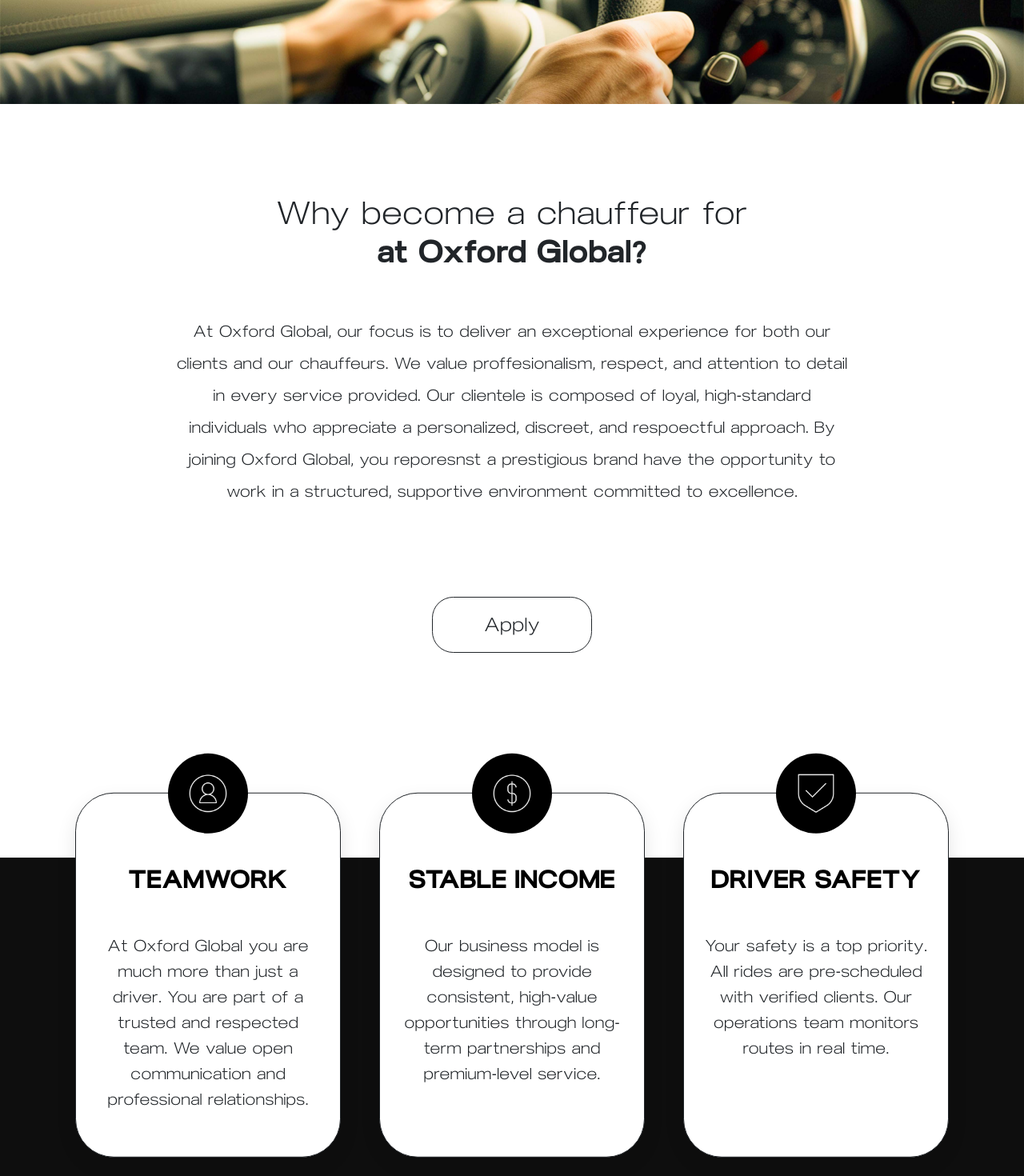
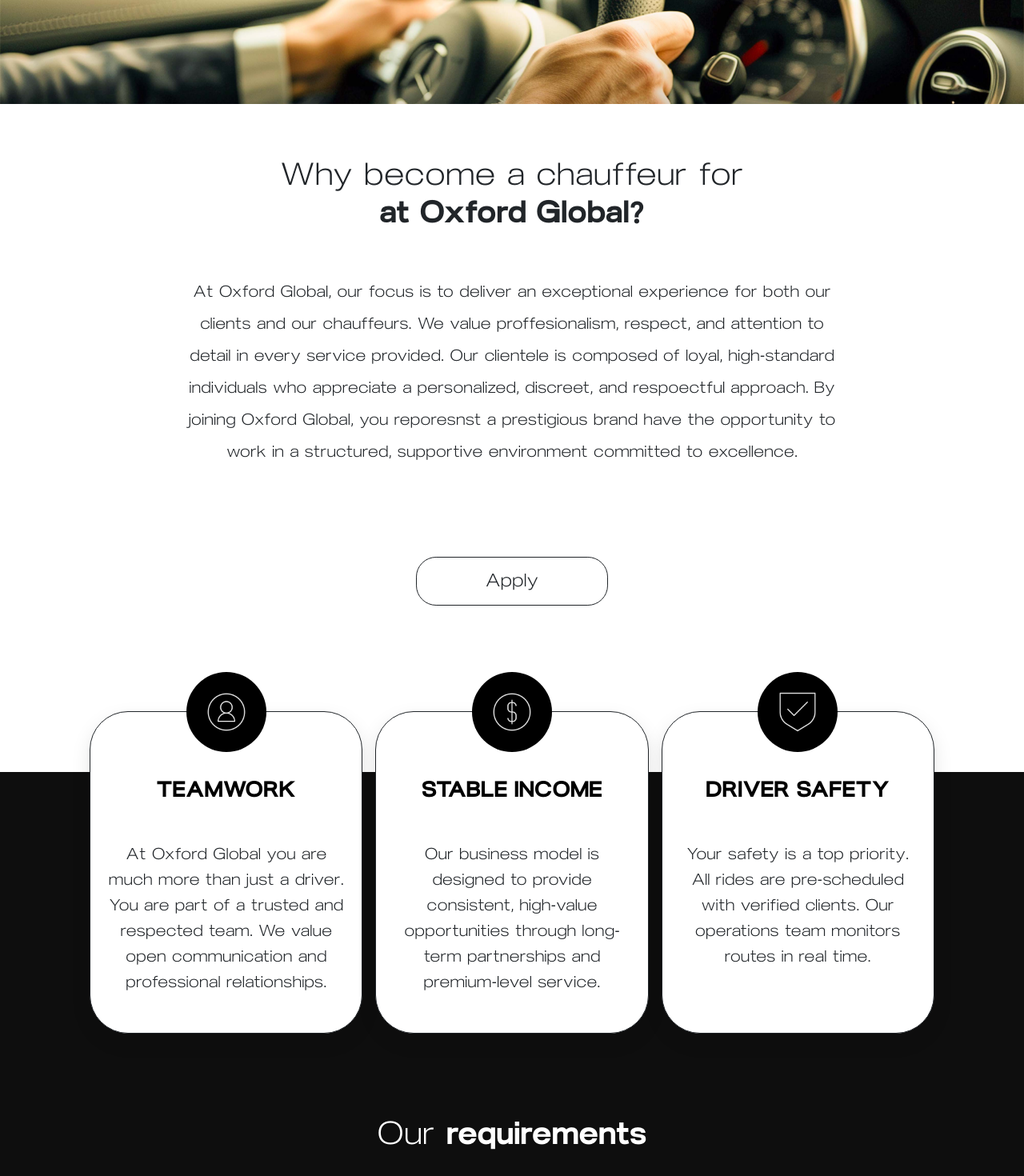
Before and after one commit to zebra76966/oxfordglobal, a React (Create React App) app: page /forchauffeurs in a window 1280 px wide. Shown: the part 360-1830 px from the top of the page at 80% size. Built offline with nearby package versions, Linux system fonts and the light colour scheme.

Commit message:
Added maxWidths and font sizes according to the xd

```diff
--- a/src/components/about/about.js
+++ b/src/components/about/about.js
@@ -8,7 +8,7 @@
 const AboutUs = () => {
   return (
     <>
-      <div className="w-100 bgAboutUs d-flex align-items-center justify-content-center">
+      <div className="w-100 bgAboutUs d-flex align-items-center justify-content-center" style={{ maxHeight: "425.11px" }}>
         <motion.h5 className="display-4 text-light" initial={{ opacity: 0, y: 20 }} animate={{ opacity: 1, y: 0 }} transition={{ duration: 0.5, delay: 0.5 }}>
           About Us
         </motion.h5>
@@ -19,10 +19,7 @@
           <Row className=" my-5 justify-content-center  px-lg-3 px-2">
             <Col lg={6} xl={5}>
               <h5 className="display-3 font-thin mt-5 text-start">
-                Be unic with{" "}
-                <span className="f-bold d-block" fo>
-                  Oxford Global?
-                </span>
+                Be unic with <span className="f-bold d-block">Oxford Global?</span>
               </h5>
             </Col>
             <Col lg={6} xl={5}>
--- a/src/components/forchauffeurs/benefits.js
+++ b/src/components/forchauffeurs/benefits.js
@@ -23,21 +23,25 @@
 
 const DriverBenefits = () => {
   return (
-    <div className="benefits-section pt-5 mt-5">
+    <div className="benefits-section pt-lg-5 pt-2 mt-5">
       <Container>
-        <Row className="justify-content-center">
+        <div className="justify-content-center d-lg-flex gap-3">
           {benefits.map((item, idx) => (
-            <Col key={idx} md={4} className="mb-4 p-4">
-              <div className="benefit-card text-center border-dark border-1 border p-4">
+            <div className="mb-lg-4 mt-lg-0 mt-4 mx-lg-0 mx-auto" style={{ maxWidth: "362.63px" }}>
+              <div className="benefit-card text-center border-dark border-1 border p-3 w-100">
                 <div className="benefit-icon">
                   <img src={item.icon} width={90} />
                 </div>
-                <h5 className="benefit-title fs-2 f-bold my-5 pt-3">{item.title}</h5>
-                <p className=" lead font-thin text-dark mt-3 pb-3 line-height-2">{item.text}</p>
+                <h5 className="benefit-title  f-bold my-5 pt-3" style={{ fontSize: "28px" }}>
+                  {item.title}
+                </h5>
+                <p className=" lead font-thin text-dark mt-3 pb-3 line-height-2" style={{ fontSize: "20px", width: "307.18px" }}>
+                  {item.text}
+                </p>
               </div>
-            </Col>
+            </div>
           ))}
-        </Row>
+        </div>
       </Container>
     </div>
   );
--- a/src/components/forchauffeurs/forchauffers.js
+++ b/src/components/forchauffeurs/forchauffers.js
@@ -8,17 +8,16 @@
 const ForChauffers = () => {
   return (
     <>
-      <div className="w-100 bgForChauffers d-flex align-items-center justify-content-center">
+      <div className="w-100 bgForChauffers d-flex align-items-center justify-content-center" style={{ maxHeight: "425.11px" }}>
         <motion.h5 className="display-4 text-light" initial={{ opacity: 0, y: 20 }} animate={{ opacity: 1, y: 0 }} transition={{ duration: 0.5, delay: 0.5 }}>
           Chauffeurs
         </motion.h5>
       </div>
 
       <motion.div initial={{ opacity: 0, y: 20 }} whileInView={{ opacity: 1, y: 0 }} transition={{ duration: 0.5, delay: 0.5 }}>
-        <Container className="pb-5 pt-3 text-center">
-          <div className="row my-5">
-            <div className="col-lg-10 mx-auto">
-              <h5 className="display-6 font-thin mt-5">
+        <Container className="pb-5 pt-3 text-center mx-auto" style={{ maxWidth: "848.65px" }}>
+          <div className="w-100">
+            <h5 className="display-6 font-thin mt-5" style={{ fontSize: "39.3px" }}>
               Why become a chauffeur for <span className="f-bold d-block">at Oxford Global?</span>
             </h5>
             <p className="font-thin text-dark lead line-height py-5 text-center mx-auto" style={{ maxWidth: "848.65px", fontSzie: "20px" }}>
@@ -28,10 +27,9 @@
             </p>
 
             <div className="w-100">
-                <Button variant="outline-dark" size="md" className="customRounded-2 mt-5 py-3 px-3 fs-4 fw-light">
-                  <span className="px-5">Apply </span>
+              <Button variant="outline-dark" size="md" className="customRounded-2 mt-5  font-thin" style={{ width: "239.94px", height: "60.41px", fontSize: "22.83px" }}>
+                Apply
               </Button>
-              </div>
             </div>
           </div>
         </Container>
--- a/src/components/forchauffeurs/forchauffeurs.css
+++ b/src/components/forchauffeurs/forchauffeurs.css
@@ -48,3 +48,10 @@
 .translate-lg-20 {
   transform: translateY(-50%);
 }
+
+@media screen and (max-width: 992px) {
+  .translate-lg-20 {
+    transform: translateY(0%);
+    padding-top: 5em !important;
+  }
+}
--- a/src/components/forms/booking/StepProgress.js
+++ b/src/components/forms/booking/StepProgress.js
@@ -4,7 +4,7 @@
 
 const StepProgress = ({ step }) => {
   return (
-    <div className="d-flex justify-content-center gap-5 steps">
+    <div className="d-flex justify-content-center gap-5 steps mx-auto" style={{ maxWidth: "967.09px" }}>
       {steps.map((label, idx) => {
         const current = idx + 1;
         const isActive = step >= current;
--- a/src/components/forms/booking/booking.js
+++ b/src/components/forms/booking/booking.js
@@ -31,8 +31,8 @@
     <div className="d-flex justify-content-center align-items-center bg-light " style={{ minHeight: "70dvh" }}>
       <Container className="  p-5">
         <StepProgress step={step} />
-        <Row>
-          <Col md={11} lg={9} className="mx-auto">
+
+        <div className="mx-auto" style={{ maxWidth: "841.75px" }}>
           <motion.div initial={{ opacity: 0, y: 40 }} animate={{ opacity: 1, y: 0 }} transition={{ duration: 0.5, delay: 0.2 }} style={{ width: "100%" }}>
             <div className="mt-5">
               {step === 1 && <StepOne />}
@@ -61,8 +61,7 @@
               )}
             </div>
           </motion.div>
-          </Col>
-        </Row>
+        </div>
       </Container>
     </div>
   );
```
Lines whose indentation alone changed are shown as unchanged.
